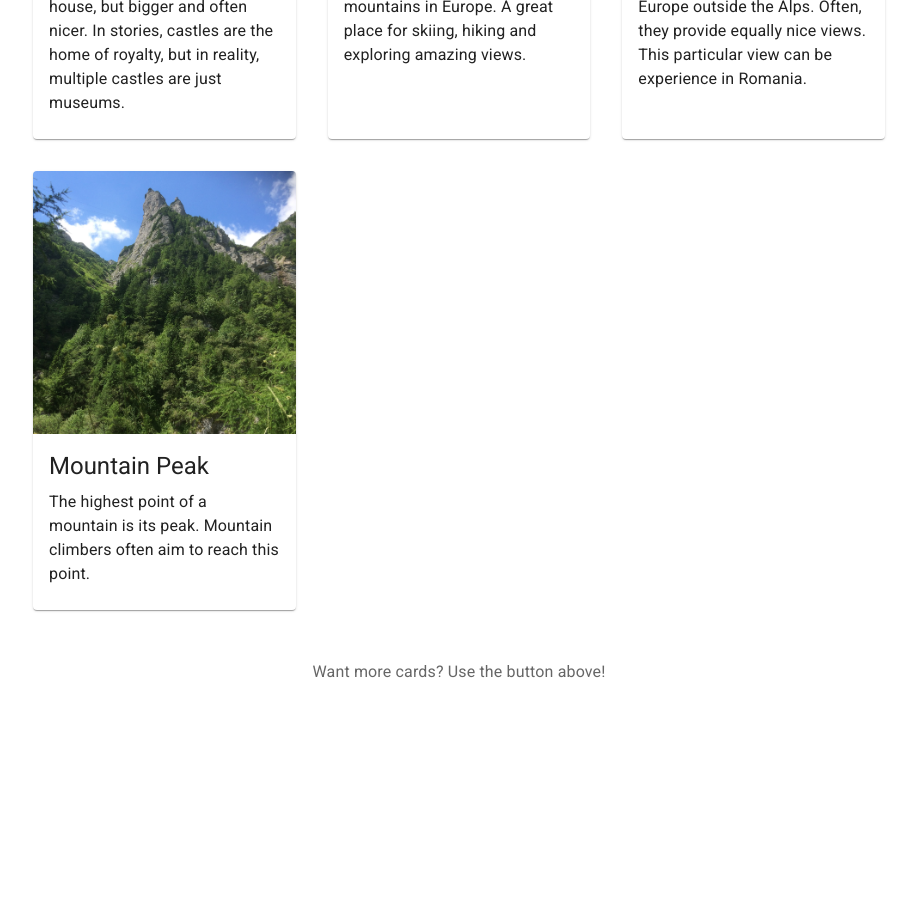
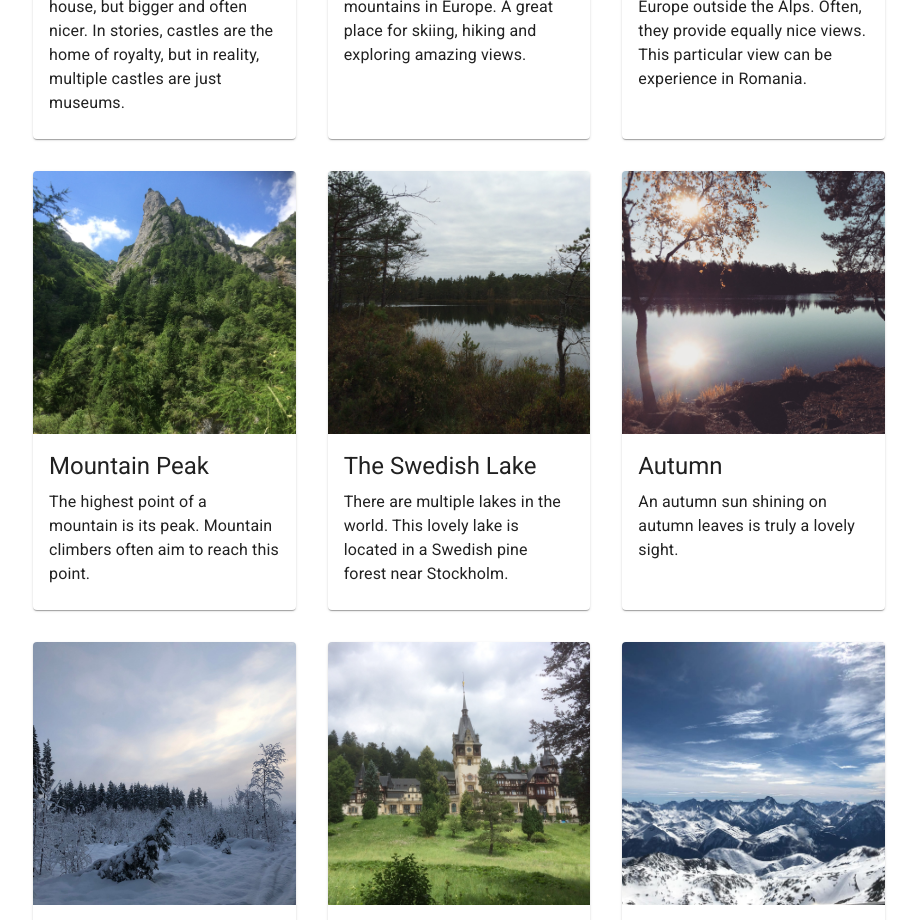
Before and after one commit to majate/exjobb-spa, a React (Create React App) app: page /feed in a window 1280 px wide. Shown: the part 1880-2800 px from the top of the page, without its empty margins (181-1098 px from the left). Before the commit the page ends 2614 px from the top, so only its background shows below. Built offline with nearby package versions, Linux system fonts and the light colour scheme.

Commit message:
unique images URL:s

```diff
--- a/src/components/Feed.tsx
+++ b/src/components/Feed.tsx
@@ -7,6 +7,13 @@ type FeedProps = {
   numCards?: number
 }
 
+/**
+ * Get a specific amount of card objects. If more cards are wanted
+ * than the number of pre-defined cards, those cards are repeated.
+ * NOTE: Each card gets a unique query parameter added to its image src.
+ * @param amount The number of wanted cards
+ * @returns a list of cards with the specified length.
+ */
 const getCards = (amount: number) =>
   Array.from(
     { length: Math.ceil(amount / defaultCards.length) },
@@ -14,6 +21,8 @@ const getCards = (amount: number) =>
   ) // = [[...defaultCards], [...defaultCards], ...]
     .flat()
     .slice(0, amount)
+    // add index as query param to image src for browser cache to treat repeated images as "unique"
+    .map((card, idx) => ({ ...card, image: `${card.image}?idx=${idx}` }))
 
 /**
  * A feed inspired by Material UI's Album template:
--- a/src/components/FeedPage.tsx
+++ b/src/components/FeedPage.tsx
@@ -6,7 +6,7 @@ const MAX_CARDS = 50
 const MIN_CARDS = 0
 
 const FeedPage = () => {
-  const [numCards, setNumCards] = useState<number>(10)
+  const [numCards, setNumCards] = useState<number>(18)
 
   const handleIncreaseCards = () => {
     if (numCards < MAX_CARDS) setNumCards(numCards + 1)
```
